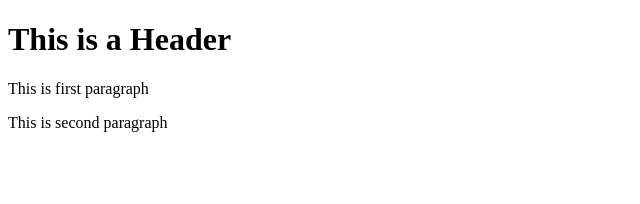
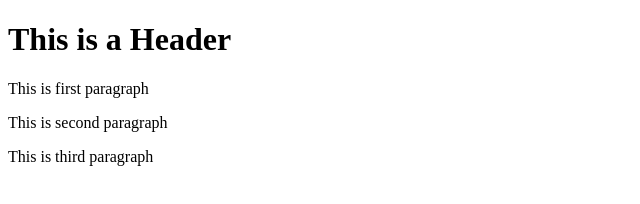
Before and after one commit to skh3llboy/git-test, a website: page index.html in a window 1280 px wide. Shown: the whole page, without its empty margins (0-640 px from the left). Drawn offline with Linux system fonts and the light colour scheme.

Commit message:
fourth commit

```diff
--- a/index.html
+++ b/index.html
@@ -6,5 +6,6 @@
         <h1>This is a Header</h1>
         <p>This is first paragraph</p>
         <p>This is second paragraph</p>
+        <p>This is third paragraph</p>
     </body>
 </html>
```
Also changed, not shown: package.json (added, +21 -0 lines), 2 other files.
